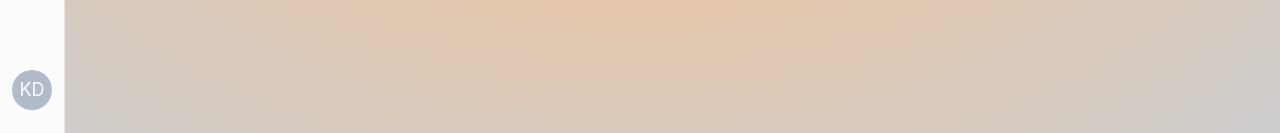
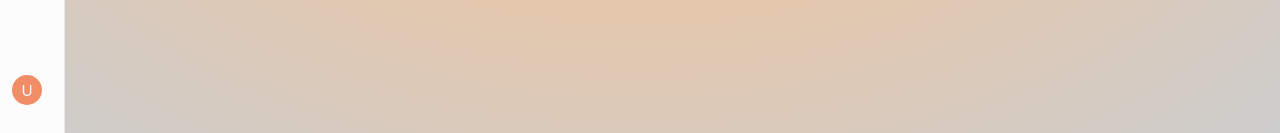
Before and after one commit to EfrainRP/AiSportFrontend, a React (Vite) app: page /dashboard in a window 1280 px wide. Shown: the part 667-800 px from the top of the page. Built offline with nearby package versions, Linux system fonts and the light colour scheme.

Commit message:
color avatar

```diff
--- a/src/components/Login/SideMenu.jsx
+++ b/src/components/Login/SideMenu.jsx
@@ -20,6 +20,7 @@ import InboxIcon from '@mui/icons-material/MoveToInbox';
 import MailIcon from '@mui/icons-material/Mail';
 import Avatar from '@mui/material/Avatar';
 import { SporthubIcon } from '../CustomIcons.jsx';
+import { useAuth } from '../../services/AuthContext.jsx'; // Importa el AuthContext
 
 import ColorModeSelect from '../shared-theme/ColorModeSelect.jsx';
 
@@ -117,16 +118,18 @@ function stringToColor(string) {
   return color;
 }
 
-function stringAvatar(name) { // Funcion segun el nombre del usuario para el color del avatar
+function stringAvatar(name, sx) { // Funcion segun el nombre del usuario para el color del avatar
   return {
     sx: {
       bgcolor: stringToColor(name),
+      ...sx,
     },
-    children: `${name.split(' ')[0][0]}${name.split(' ')[1][0]}`,
+    children: `${name[0]}`,
   };
 }
 
 export default function SideMenu(props) {
+  const user = useAuth().user || 'User'; // Accede al usuario autenticado, de la funcion obtenemos su valor especifico, validado si esta vacio el valor
   const theme = useTheme();
   const [open, setOpen] = React.useState(false);
   const [selectedIndex, setSelectedIndex] = React.useState(0);
@@ -225,11 +228,11 @@ export default function SideMenu(props) {
                     minWidth: 0,
                   },
                 ]}>
-                <Avatar {...stringAvatar('Kent Dodds')} sx={{width: 40, height: 40, fontSize:18}}/>
+                <Avatar {...stringAvatar(user, {width: 30, height: 30, fontSize:15})} />
               </ListItemIcon>
               <ListItemText
                 primary={'Profile'}
-                sx={[open? { opacity: 1,} : { opacity: 0,}, ]}
+                sx={[open? { opacity: 1,} : { opacity: 0, }, ]}
               />
             </ListItemButton>
             </ListItem>
```
